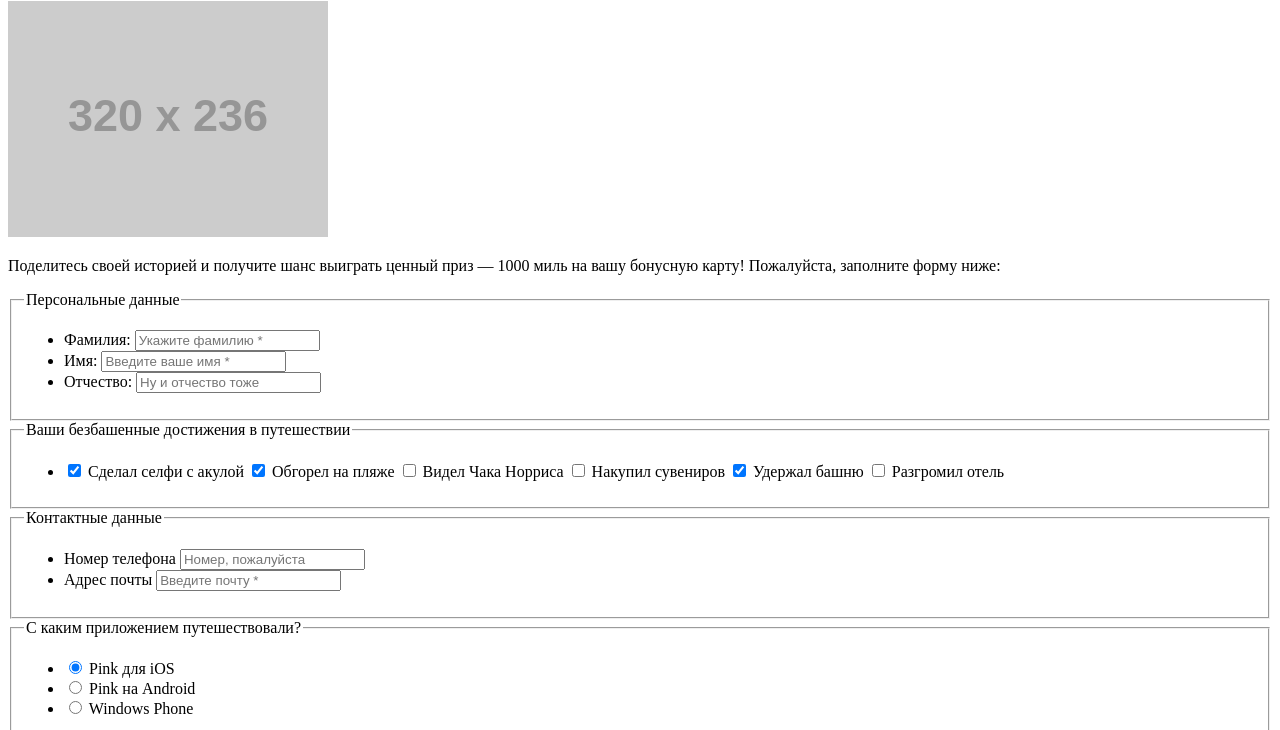
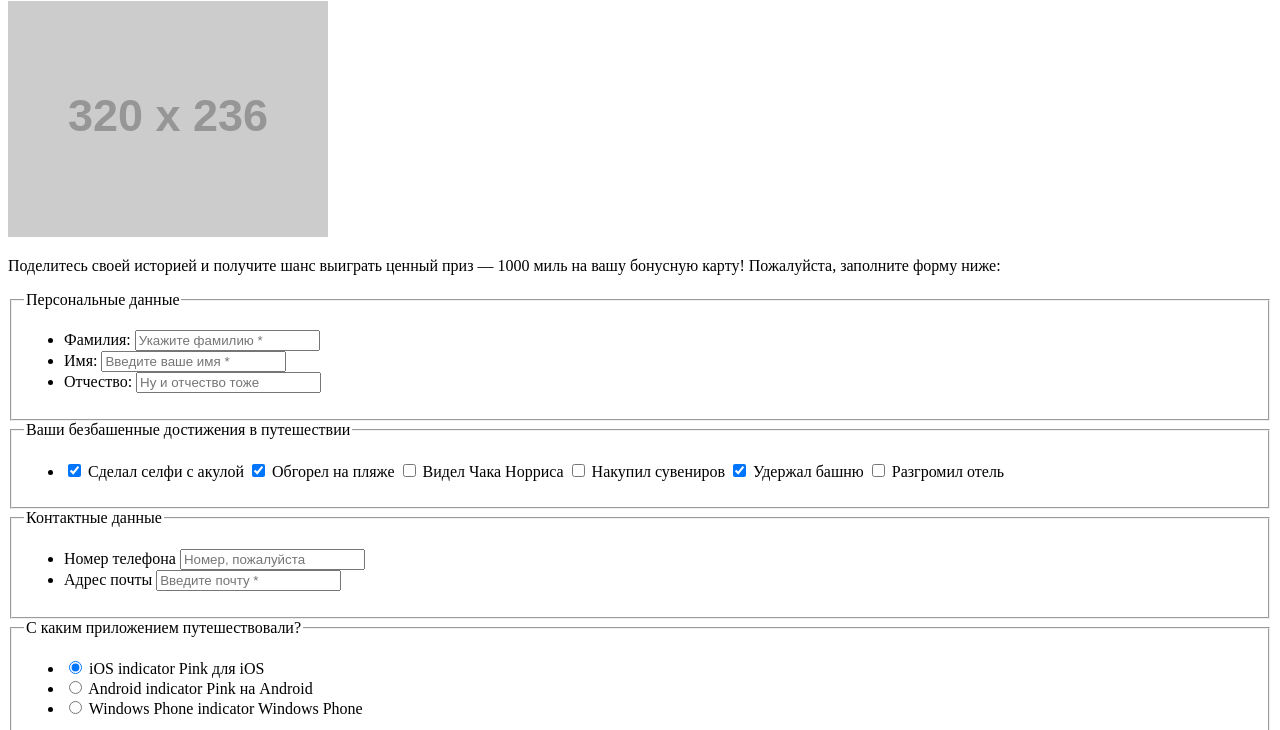
Before and after one commit to shcherban/565085-pink, a website: page source/form.html in a window 1280 px wide. Shown: the part 222-952 px from the top of the page. Drawn offline with Linux system fonts and the light colour scheme; placeholder pictures from the web are drawn by us.

Commit message:
добавил подписи в пустые элементы

```diff
--- a/source/form.html
+++ b/source/form.html
@@ -105,19 +105,19 @@
             <li class="form__radio-item">
               <label class="form__label-wrapper">
                 <input class="visually-hidden" type="radio" name="operation-system" value="ios" checked>
-                <span class="form__radio-indicator"></span>
+                <span class="form__radio-indicator">iOS indicator</span>
                 <span class="form__label-content">Pink для iOS</span>
               </label>
             <li class="form__radio-item">
               <label class="form__label-wrapper">
                 <input class="visually-hidden" type="radio" name="operation-system" value="android">
-                <span class="form__radio-indicator"></span>
+                <span class="form__radio-indicator">Android indicator</span>
                 <span class="form__label-content">Pink на Android</span>
               </label>
             <li class="form__radio-item">
               <label class="form__label-wrapper">
                 <input class="visually-hidden" type="radio" name="operation-system" value="windows">
-                <span class="form__radio-indicator"></span>
+                <span class="form__radio-indicator">Windows Phone indicator</span>
                 <span class="form__label-content">Windows Phone</span>
               </label>
             </li>
```
Also changed, not shown: source/photo.html (+2 -2 lines).
